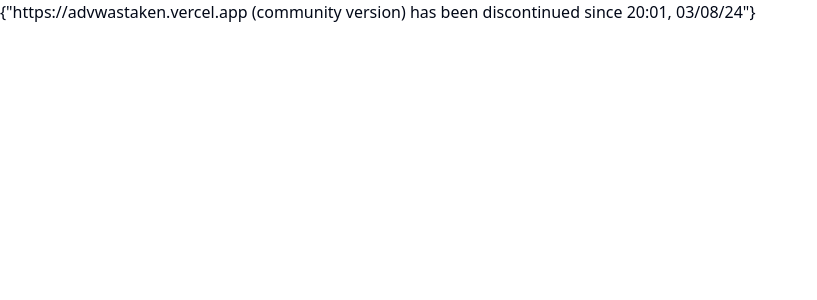
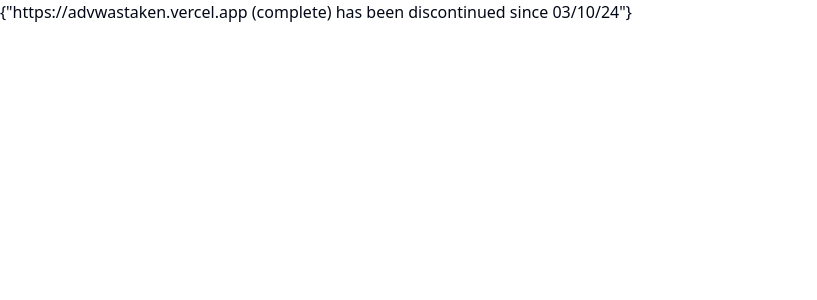
Before and after one commit to advAltTsx/axer, a Next.js app: page /messages in a window 1280 px wide. Shown: the top 300 px of the page, without its empty margins (0-817 px from the left). Built offline with nearby package versions, Linux system fonts and the light colour scheme.

Commit message:
Update page.tsx

```diff
--- a/app/messages/page.tsx
+++ b/app/messages/page.tsx
@@ -53,7 +53,7 @@ export default function Home() {
 
   return (
     <main className="">
-      {'{"https://advwastaken.vercel.app (community version) has been discontinued since 20:01, 03/08/24"}'}
+      {'{"https://advwastaken.vercel.app (complete) has been discontinued since 03/10/24"}'}
 
 
     </main>
```
